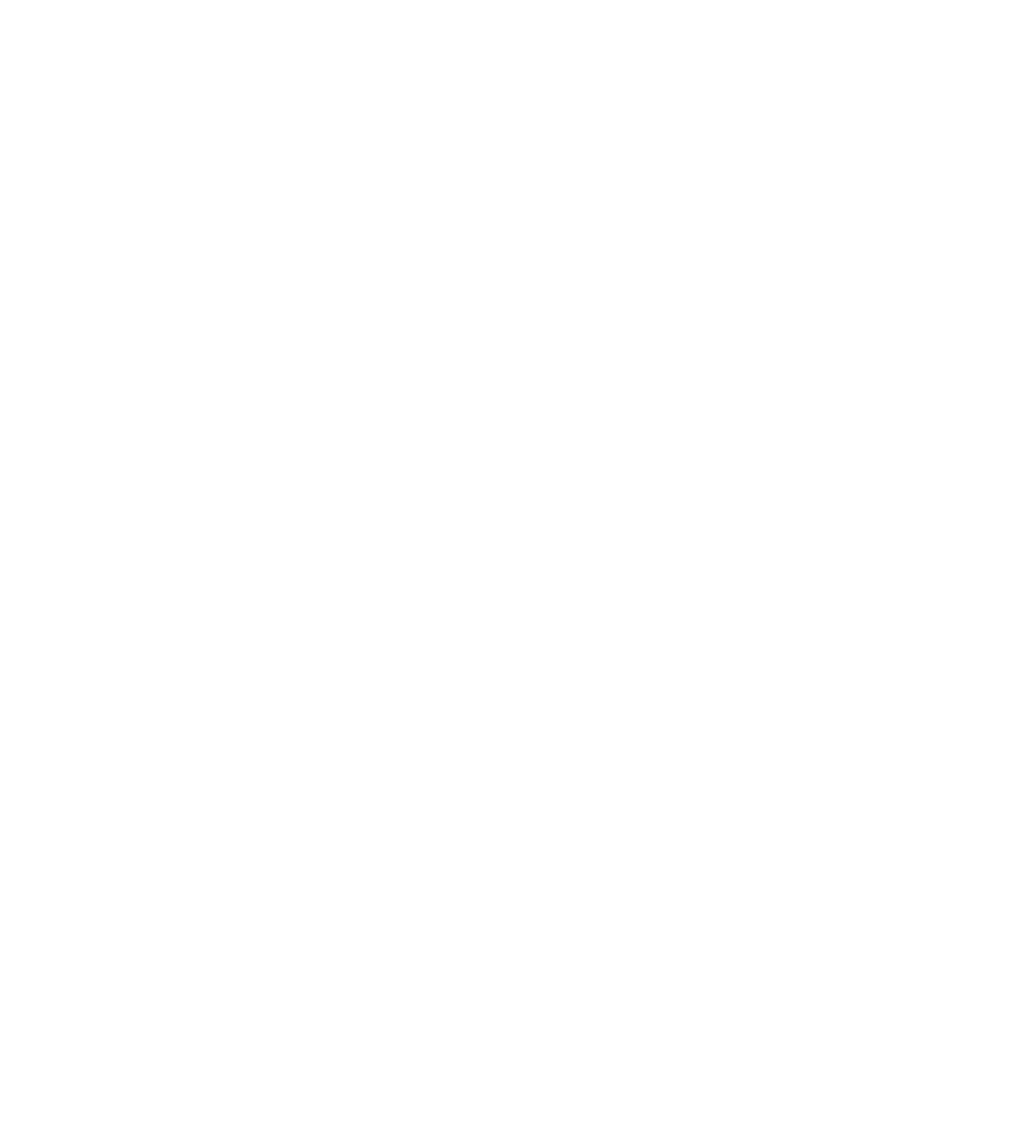
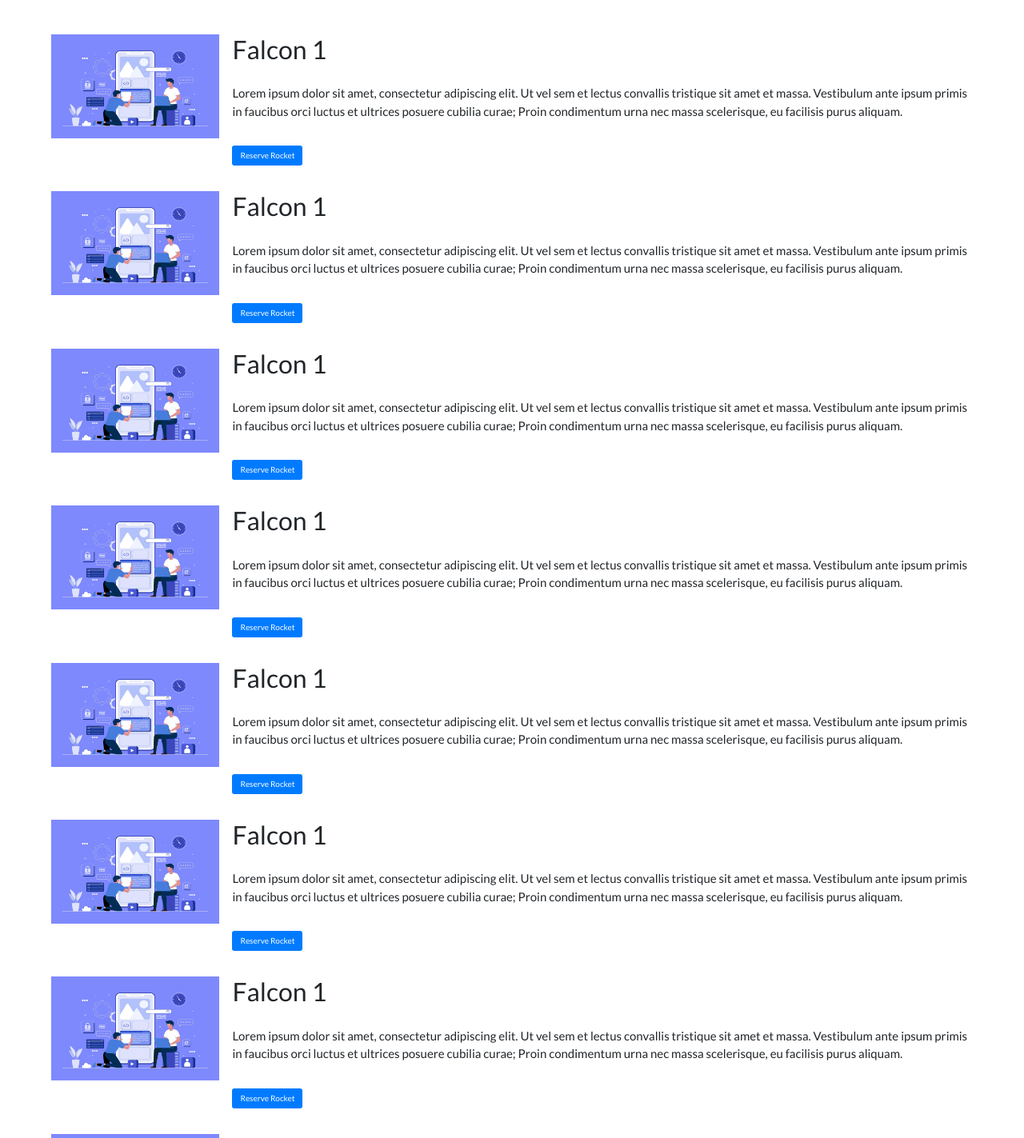
Before and after one commit to TaiwoEnoch/React-Redux-group-project, a React (Create React App) app: page / in a window 1280 px wide. Shown: the part 75-1498 px from the top of the page at 80% size. Before the commit the page ends 800 px from the top, so only its background shows below. Built offline with nearby package versions, Linux system fonts and the light colour scheme.

Commit message:
Make changes in the project folder to create Rocket structure.

```diff
--- a/src/App.js
+++ b/src/App.js
@@ -1,8 +1,8 @@
 import { Route, Routes } from 'react-router';
 import Missions from './components/routes/Missions';
 import Profile from './components/routes/Profile';
+import LayOut from './components/view/Layout';
 import Rockets from './components/routes/Rockets';
-import LayOut from './components/view/Layout';
 import './App.css';
 
 function App() {
--- a/src/components/routes/Rockets.js
+++ b/src/components/routes/Rockets.js
@@ -1,13 +1,20 @@
-/** ****************************************
- * Project: react-redux-group-project
- * File: Rockets.js
- * Created: 4/24/23
- * Author: Abdullah Al Mamun <mamun1214@gmail.com>
- ****************************************** */
 import React from 'react';
+import RocketItem from './RocketItems';
 
-const Rockets = () => (
-  <div />
-);
+function Rockets() {
+  return (
+    <div className="rocket-holder">
+      <RocketItem />
+      <RocketItem />
+      <RocketItem />
+      <RocketItem />
+      <RocketItem />
+      <RocketItem />
+      <RocketItem />
+      <RocketItem />
+      <RocketItem />
+    </div>
+  );
+}
 
 export default Rockets;
```
Also changed, not shown: src/components/assets/placeholder.jpeg (added).
